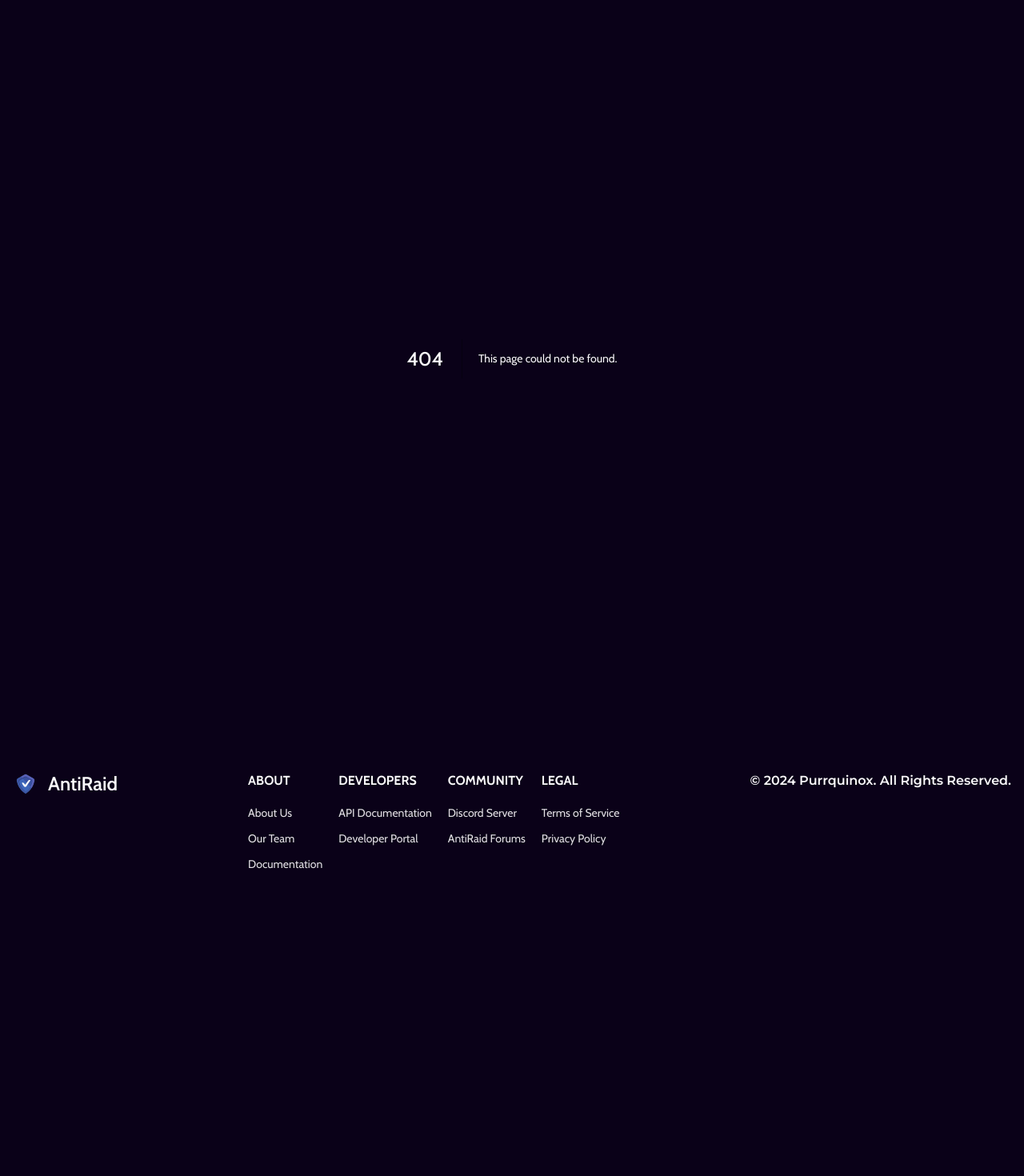
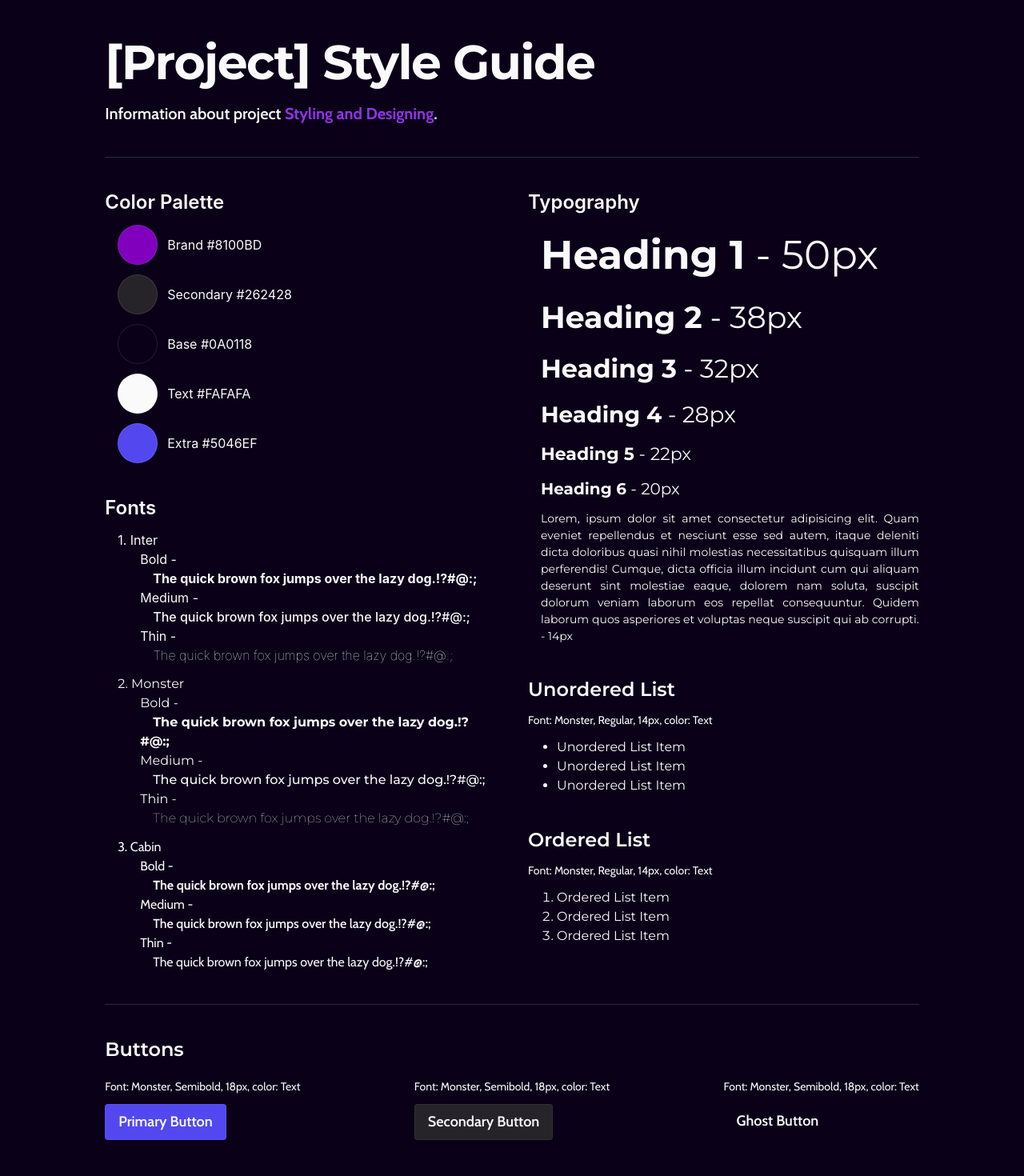
Before and after one commit to Anti-Raid/badgerfang-next, a Next.js app: page /design-guide in a window 1280 px wide. Before the commit this address had no page. Shown: the part 80-1550 px from the top of the page at 80% size. Before the commit the page ends 1212 px from the top, so only its background shows below. Built offline with nearby package versions, Linux system fonts and the light colour scheme; a web font is replaced by a local one.

Commit message:
Add design guide page and update global styles with new color variables

```diff
--- /dev/null
+++ b/src/app/design-guide/page.tsx
@@ -0,0 +1,226 @@
+export default function designGuide() {
+	return (
+		<>
+			<section className="flex flex-col gap-10 max-w-[80%] mx-auto max-[360px]:max-w-[90%]">
+				<div className="text-center md:text-left">
+					<h1 className="text-4xl font-monster font-bold tracking-tight text-gray-900 sm:text-5xl md:text-6xl">
+						<span className="block text-foreground xl:inline">[Project] Style Guide</span>
+					</h1>
+					<p className="mt-3 text-base text-center md:text-left text-foreground font-semibold font-cabin ml-3 sm:mt-5 sm:text-lg md:ml-0 md:mt-5 md:text-xl lg:ml-0 lg:mx-0">
+						Information about project{' '}
+						<span className="text-purple-600 font-bold">Styling and Designing</span>.
+					</p>
+				</div>
+
+				<div className="w-full h-[1px] bg-white opacity-15"></div>
+
+				<div className="flex flex-col gap-10">
+					<div className="flex justify-between flex-wrap  gap-10">
+						<div className="flex flex-1 flex-col gap-10">
+							{/* color palette */}
+							<div className="flex flex-col gap-3">
+								<h2 className="text-2xl font-inter font-semibold">Color Palette</h2>
+								<div className="flex flex-col gap-3 ml-[1rem]">
+									<div className="flex items-center gap-3">
+										<div className="rounded-full w-[50px]  border border-white border-opacity-10 h-[50px] bg-primary"></div>
+										<p className="font-inter font-normal">Brand #8100BD</p>
+									</div>
+									<div className="flex items-center gap-3">
+										<div className="rounded-full w-[50px]  border border-white border-opacity-10 h-[50px] bg-secondary "></div>
+										<p className="font-inter font-normal">Secondary #262428</p>
+									</div>
+									<div className="flex items-center gap-3">
+										<div className="rounded-full w-[50px]  border border-white border-opacity-10 h-[50px] bg-background"></div>
+										<p className="font-inter font-normal">Base #0A0118</p>
+									</div>
+									<div className="flex items-center gap-3">
+										<div className="rounded-full w-[50px]  border border-white border-opacity-10 h-[50px] bg-foreground"></div>
+										<p className="font-inter font-normal">Text #FAFAFA</p>
+									</div>
+									<div className="flex items-center gap-3">
+										<div className="rounded-full w-[50px]  border border-white border-opacity-10 h-[50px] bg-extra"></div>
+										<p className="font-inter font-normal">Extra #5046EF</p>
+									</div>
+								</div>
+							</div>
+
+							{/* fonts */}
+							<div className="flex flex-col gap-3">
+								<h2 className="text-2xl font-inter font-semibold">Fonts</h2>
+								<div className="flex flex-col gap-3  ml-[1rem]">
+									<p className="flex flex-col font-inter font-normal">
+										1. Inter
+										<span className="ml-7">
+											Bold - <br />{' '}
+											<span className="ml-4 font-bold">
+												The quick brown fox jumps over the lazy dog.!?#@:;
+											</span>
+										</span>
+										<span className="ml-7">
+											Medium - <br />{' '}
+											<span className="ml-4 font-medium">
+												The quick brown fox jumps over the lazy dog.!?#@:;
+											</span>
+										</span>
+										<span className="ml-7">
+											Thin - <br />{' '}
+											<span className="ml-4 font-thin">
+												The quick brown fox jumps over the lazy dog.!?#@:;
+											</span>
+										</span>
+									</p>
+									<p className="flex flex-col font-monster font-normal">
+										2. Monster
+										<span className="ml-7">
+											Bold - <br />{' '}
+											<span className="ml-4 font-bold">
+												The quick brown fox jumps over the lazy dog.!?#@:;
+											</span>
+										</span>
+										<span className="ml-7">
+											Medium - <br />{' '}
+											<span className="ml-4 font-medium">
+												The quick brown fox jumps over the lazy dog.!?#@:;
+											</span>
+										</span>
+										<span className="ml-7">
+											Thin - <br />{' '}
+											<span className="ml-4 font-thin">
+												The quick brown fox jumps over the lazy dog.!?#@:;
+											</span>
+										</span>
+									</p>
+									<p className="flex flex-col font-cabin font-normal">
+										3. Cabin
+										<span className="ml-7">
+											Bold - <br />{' '}
+											<span className="ml-4 font-bold">
+												The quick brown fox jumps over the lazy dog.!?#@:;
+											</span>
+										</span>
+										<span className="ml-7">
+											Medium - <br />{' '}
+											<span className="ml-4 font-medium">
+												The quick brown fox jumps over the lazy dog.!?#@:;
+											</span>
+										</span>
+										<span className="ml-7">
+											Thin - <br />{' '}
+											<span className="ml-4 font-thin">
+												The quick brown fox jumps over the lazy dog.!?#@:;
+											</span>
+										</span>
+									</p>
+								</div>
+							</div>
+						</div>
+
+						<div className="flex flex-1 flex-col gap-10">
+							{/* Typography */}
+							<div className="flex flex-col gap-3">
+								<h2 className="text-2xl font-inter font-semibold">Typography</h2>
+								<div className="flex flex-col gap-3 ml-[1rem]">
+									<p className="font-normal font-monster text-[50px]">
+										<span className="font-bold ">Heading 1</span> - 50px
+									</p>
+									<p className="font-normal font-monster text-[38px]">
+										<span className="font-bold">Heading 2</span> - 38px
+									</p>
+									<p className="font-normal font-monster text-[32px]">
+										<span className="font-bold">Heading 3</span> - 32px
+									</p>
+									<p className="font-normal font-monster text-[28px]">
+										<span className="font-bold">Heading 4</span> - 28px
+									</p>
+									<p className="font-normal font-monster text-[22px]">
+										<span className="font-bold">Heading 5</span> - 22px
+									</p>
+									<p className="font-normal font-monster text-[20px]">
+										<span className="font-bold">Heading 6</span> - 20px
+									</p>
+									<p className="font-normal text-justify font-monster text-[14px]">
+										<span className="text-justify">
+											Lorem, ipsum dolor sit amet consectetur adipisicing elit. Quam eveniet
+											repellendus et nesciunt esse sed autem, itaque deleniti dicta doloribus quasi
+											nihil molestias necessitatibus quisquam illum perferendis! Cumque, dicta
+											officia illum incidunt cum qui aliquam deserunt sint molestiae eaque, dolorem
+											nam soluta, suscipit dolorum veniam laborum eos repellat consequuntur. Quidem
+											laborum quos asperiores et voluptas neque suscipit qui ab corrupti.
+										</span>{' '}
+										- 14px
+									</p>
+								</div>
+							</div>
+
+							{/* Unordered List */}
+							<div className="flex flex-col gap-3">
+								<h2 className="text-2xl font-monster font-semibold">Unordered List</h2>
+								<p className="text-sm font-normal">Font: Monster, Regular, 14px, color: Text</p>
+								<div className="flex flex-col gap-3  ml-[1rem]">
+									<ul className="list-disc font-monster font-normal  ml-5">
+										<li>Unordered List Item</li>
+										<li>Unordered List Item</li>
+										<li>Unordered List Item</li>
+									</ul>
+								</div>
+							</div>
+
+							{/* Ordered List */}
+							<div className="flex flex-col gap-3">
+								<h2 className="text-2xl font-monster font-semibold">Ordered List</h2>
+								<p className="text-sm font-normal">Font: Monster, Regular, 14px, color: Text</p>
+								<div className="flex flex-col gap-3  ml-[1rem]">
+									<ol className="list-decimal font-monster  font-normal ml-5">
+										<li>Ordered List Item</li>
+										<li>Ordered List Item</li>
+										<li>Ordered List Item</li>
+									</ol>
+								</div>
+							</div>
+						</div>
+					</div>
+					<div className="w-full h-[1px] bg-white opacity-15"></div>
+
+					{/* buttons */}
+					<div className="flex flex-col gap-5">
+						<h2 className="text-2xl font-monster font-semibold">Buttons</h2>
+						<div className="flex flex-row flex-wrap justify-between gap-5">
+							<div className="flex flex-col gap-3">
+								<p className="text-sm font-normal">Font: Monster, Semibold, 18px, color: Text</p>
+								<div className="flex flex-col gap-3">
+									<div>
+										<button className="bg-extra px-4 py-2 rounded-sm text-foreground font-semibold text-[18px] border border-white border-opacity-5 hover:brightness-[80%] transition-all">
+											Primary Button
+										</button>
+									</div>
+								</div>
+							</div>
+
+							<div className="flex flex-col gap-3">
+								<p className="text-sm font-normal">Font: Monster, Semibold, 18px, color: Text</p>
+								<div className="flex flex-col gap-3">
+									<div>
+										<button className="bg-secondary px-4 py-2 rounded-sm text-foreground font-semibold text-[18px] border border-white border-opacity-5 hover:brightness-[80%] transition-all">
+											Secondary Button
+										</button>
+									</div>
+								</div>
+							</div>
+
+							{/* ghost */}
+
+							<div className="flex flex-col gap-3">
+								<p className="text-sm font-normal">Font: Monster, Semibold, 18px, color: Text</p>
+								<div>
+									<button className="bg-transparent px-4 py-2 rounded-sm text-foreground font-semibold text-[18px] hover:brightness-[80%] hover:bg-secondary hover:border hover:border-white hover:border-opacity-5 transition-all">
+										Ghost Button
+									</button>
+								</div>
+							</div>
+						</div>
+					</div>
+				</div>
+			</section>
+		</>
+	);
+}
--- a/src/app/globals.css
+++ b/src/app/globals.css
@@ -31,6 +31,9 @@
 	--secondary: 0 0% 96%;
 	--secondary-foreground: 0 0% 5%;
 
+	--extra: 244, 84%, 61%;
+	--extra-foreground: 0 0% 5%;
+
 	--muted: 0 0% 96%;
 	--muted-foreground: 0 0% 45%;
 
@@ -62,6 +65,9 @@
 
 	--secondary: 270 5% 15%;
 	--secondary-foreground: 0 0% 98%;
+
+	--extra: 244, 84%, 61%;
+	--extra-foreground: 0 0% 5%;
 
 	--muted: 280 5% 22%;
 	--muted-foreground: 280 5% 49%;
@@ -96,7 +102,7 @@
 	h5,
 	h6,
 	div {
-		@apply text-foreground font-semibold font-cabin;
+		@apply text-foreground font-cabin;
 	}
 
 	.table tr td {
--- a/src/components/Footer.tsx
+++ b/src/components/Footer.tsx
@@ -60,7 +60,7 @@ const socials: Social[] = [
 
 const Footer = () => {
 	return (
-		<footer className="bg-transparent text-foreground mt-20">
+		<footer className="bg-transparent text-foreground mt-20 ">
 			<div className="mx-auto w-full max-w-screen-xl p-4 py-6 lg:py-8">
 				<div className="md:flex md:justify-between md:gap-9 ">
 					<div className="mb-6 md:mb-0">
--- a/src/components/Hero.tsx
+++ b/src/components/Hero.tsx
@@ -111,7 +111,10 @@ const Hero = () => {
 								Invite now
 								<ArrowUpRight className="ml-2 h-4 w-4" />
 							</button>
-							<a href="/about" className="inline-flex items-center justify-center px-6 py-3 bg-gray-800 hover:bg-gray-700 text-foreground rounded-lg font-medium transition-colors border border-gray-600 border-opacity-30">
+							<a
+								href="/about"
+								className="inline-flex items-center justify-center px-6 py-3 bg-gray-800 hover:bg-gray-700 text-foreground rounded-lg font-medium transition-colors border border-gray-600 border-opacity-30"
+							>
 								Learn more
 								<ArrowUpRight className="ml-2 h-4 w-4" />
 							</a>
--- a/tailwind.config.ts
+++ b/tailwind.config.ts
@@ -26,6 +26,7 @@ export default {
 			colors: {
 				background: 'hsl(var(--background))',
 				foreground: 'hsl(var(--foreground))',
+				extra: 'hsl(var(--extra))',
 				card: {
 					DEFAULT: 'hsl(var(--card))',
 					foreground: 'hsl(var(--card-foreground))'
```
